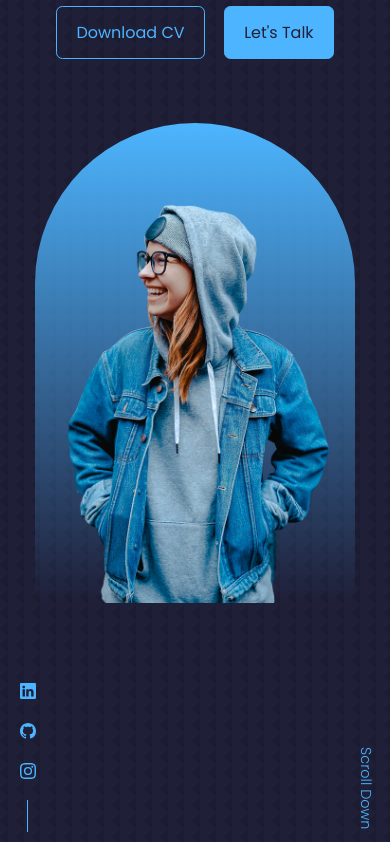
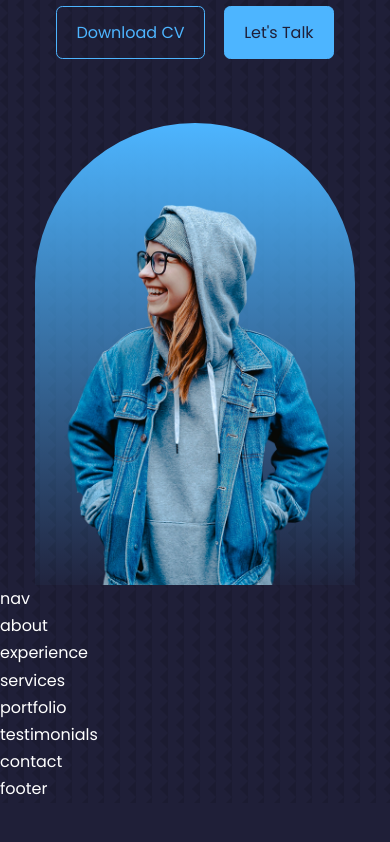
Before and after one commit to Asterdev-03/react-portfolio, a React (Create React App) app: page / in a window 390 px wide. Shown: the part 259-1101 px from the top of the page. After the commit the page ends 1062 px from the top, so only its background shows below. Built offline with nearby package versions, Linux system fonts and the light colour scheme.

Commit message:
updated header css

```diff
--- a/src/components/header/header.css
+++ b/src/components/header/header.css
@@ -63,3 +63,24 @@ header {
     font-weight: 300;
     font-size: 0.9rem;
 }
+
+/*************** MEDIA QUERIES ( MEDIUM DEVICES )*********************/
+
+@media screen and (max-width: 1024px) {
+    header {
+        height: 68vh;
+    }
+
+}
+
+
+/*************** MEDIA QUERIES ( SMALL DEVICES )*********************/
+
+@media screen and (max-width: 600px) {
+    header {
+        height: 100vh;
+    }
+    .header__socials, .scroll__down {
+        display: none;
+    }
+}
```
